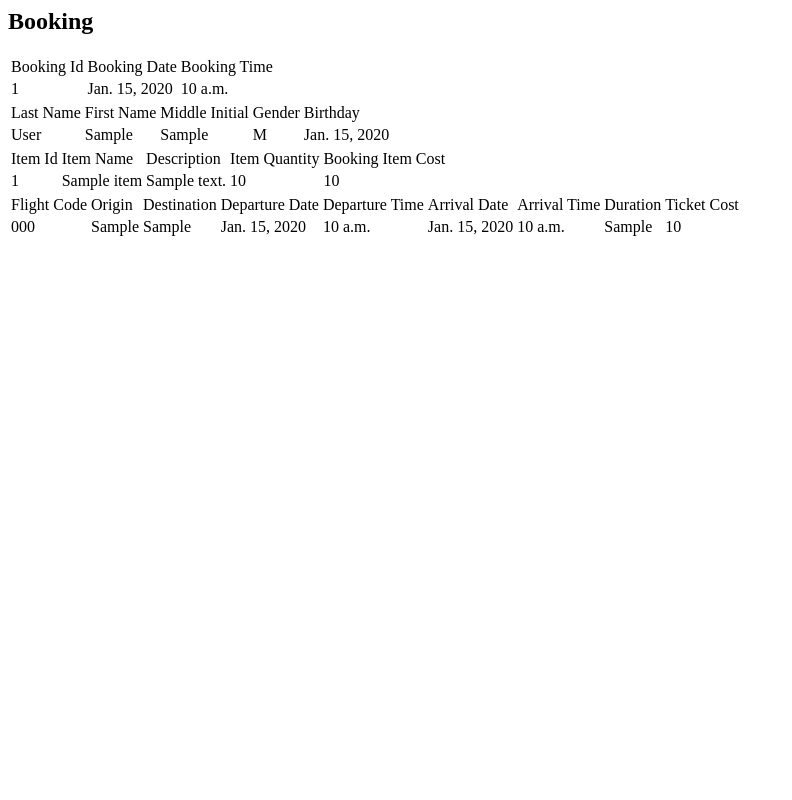
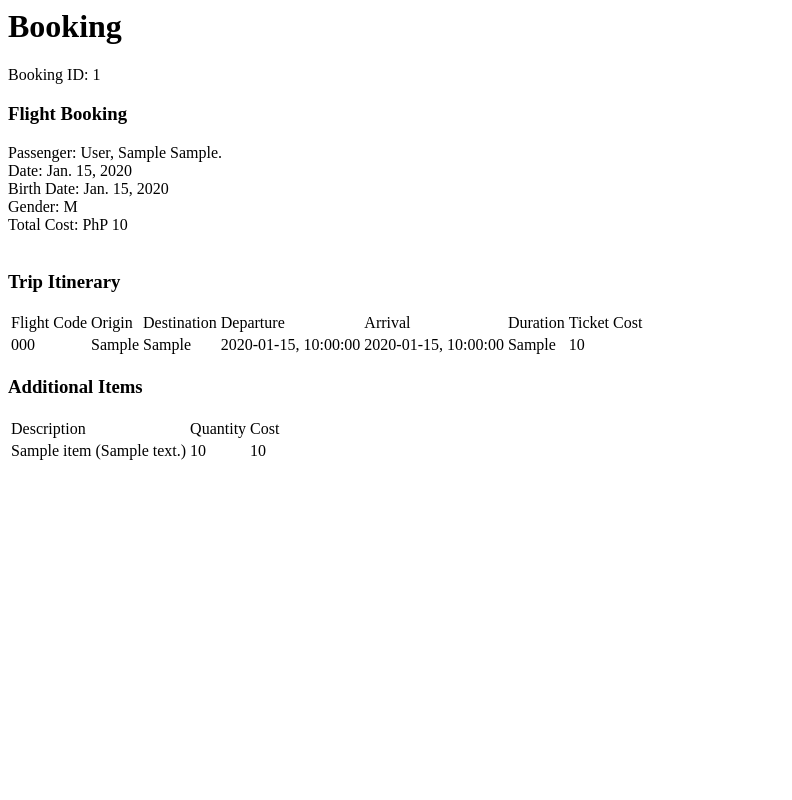
Before and after one commit to Alvallesteros/Magis-Air, a Django app: page /booking/1 in a window 1280 px wide. Shown: the whole page, without its empty margins (0-792 px from the left). Run offline with Django 3.2, Linux system fonts and the light colour scheme; tables that the repository leaves empty hold one stand-in row (values such as "Sample post").

Commit message:
Separated Booking Sections

```diff
--- a/MagisAir/app_booking/templates/app_booking/booking.html
+++ b/MagisAir/app_booking/templates/app_booking/booking.html
@@ -3,15 +3,56 @@
 {% block title %}Booking - MagisAir{% endblock %}
 
 {% block content %}
-  <h2>Booking</h2>
+  <h1>Booking</h1>
+  <p>Booking ID: {{ booking.content.0.booking_id }}</p>
 
-  <!--<form method="get">
-    {{ form.as_p }}
-    <button type="submit">Filter</button>
-  </form>
+  <h3>Flight Booking</h3>
+  Passenger: {{ passenger.content.0.last_name }}, {{ passenger.content.0.first_name}} {{ passenger.content.0.middle_initial }}. <br>
+  Date: {{ booking.content.0.booking_date }} <br>
+  Birth Date: {{ passenger.content.0.birthday }} <br>
+  Gender: {{ passenger.content.0.gender }} <br>
+  Total Cost: PhP {{ booking.content.0.total_cost }} <br>
+  <br>
 
-  <h4>Departures on {{ filter_date|date:"F j, Y" }}</h4>-->
+  <h3>Trip Itinerary</h3>
+  <table>
+    <thead>
+      {% for name in flight.columns %}
+        <td>{{ name }}</td>
+      {% endfor %}
+    </thead>
+    {% for instance in flight.content %}
+      <tr>
+        <td>{{ instance.flight_code }}</td>
+        <td>{{ instance.origin }}</td>
+        <td>{{ instance.destination }}</td>
+        <td>{{ instance.departure }}</td>
+        <td>{{ instance.arrival }}</td>
+        <td>{{ instance.duration }}</td>
+        <td>{{ instance.ticket_cost }}</td>
+      </tr>
+    {% endfor %}
+  </table>
 
+  <h3>Additional Items</h3>
+  <table>
+    <thead>
+      {% for name in item.columns %}
+        <td>{{ name }}</td>
+      {% endfor %}
+    </thead>
+    {% for instance in item.content %}
+      <tr>
+        <td>{{ instance.description }}</td>
+        <td>{{ instance.quantity }}</td>
+        <td>{{ instance.cost }}</td>
+      </tr>
+    {% endfor %}
+  </table>
+
+
+  <!-- SHOW IT ALL ON A TABLE -->
+  <!--
   <table>
     <thead>
       {% for name in booking.columns %}
@@ -68,4 +109,5 @@
       </tr>
     {% endfor %}
   </table>
+  -->
 {% endblock %}
--- a/MagisAir/app_booking/views.py
+++ b/MagisAir/app_booking/views.py
@@ -12,7 +12,7 @@ class BookingView(View):
     def get(self, request, booking_id, *args, **kwargs):
 
         core_query = '''
-            SELECT b.booking_id, b.booking_date, b.booking_time
+            SELECT b.booking_id, b.booking_date, b.booking_time, b.total_cost
             FROM app_booking_Booking b
             WHERE b.booking_id = %s
         '''
@@ -23,13 +23,13 @@ class BookingView(View):
             WHERE b.booking_id = %s
         '''
         item_query = '''
-            SELECT i.item_id, i.item_name, i.description, bi.item_quantity, bi.booking_item_cost
+            SELECT (i.item_name || ' ('|| i.description ||')') AS description, bi.item_quantity AS quantity, bi.booking_item_cost AS cost
             FROM app_booking_BookingItem bi
             JOIN app_booking_Item i ON bi.item_id = i.item_id
             WHERE bi.booking_id = %s
         '''
         flight_query = '''
-            SELECT bf.flight_code, r.origin, r.destination, sf.departure_date, sf.departure_time, sf.arrival_date, sf.arrival_time, sf.duration, t.ticket_cost
+            SELECT bf.flight_code, r.origin, r.destination, (sf.departure_date || ', ' || sf.departure_time) AS departure, (sf.arrival_date || ', ' || sf.arrival_time) AS arrival, sf.duration, t.ticket_cost
             FROM app_booking_ticket t
             JOIN app_schedule_ScheduledFlight sf ON t.scheduled_flight_id = sf.scheduled_flight_id
             JOIN app_routes_BaseFlight bf ON sf.base_flight_id = bf.id
```
